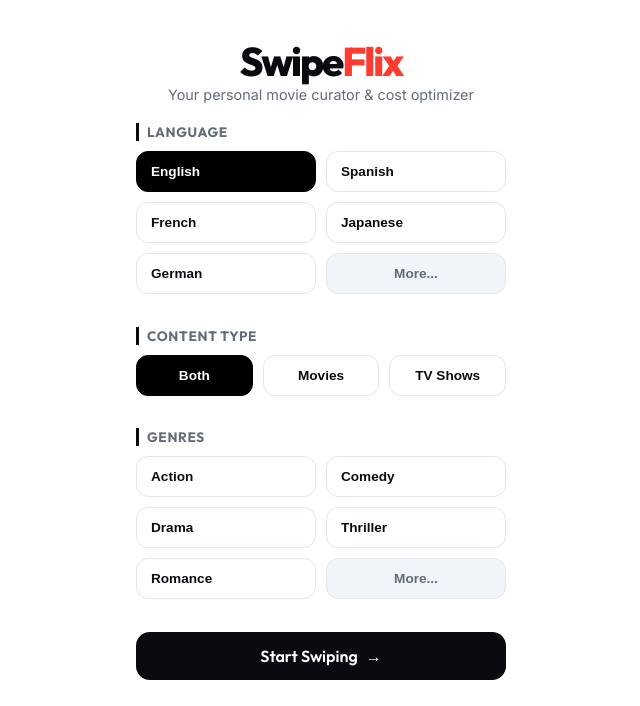
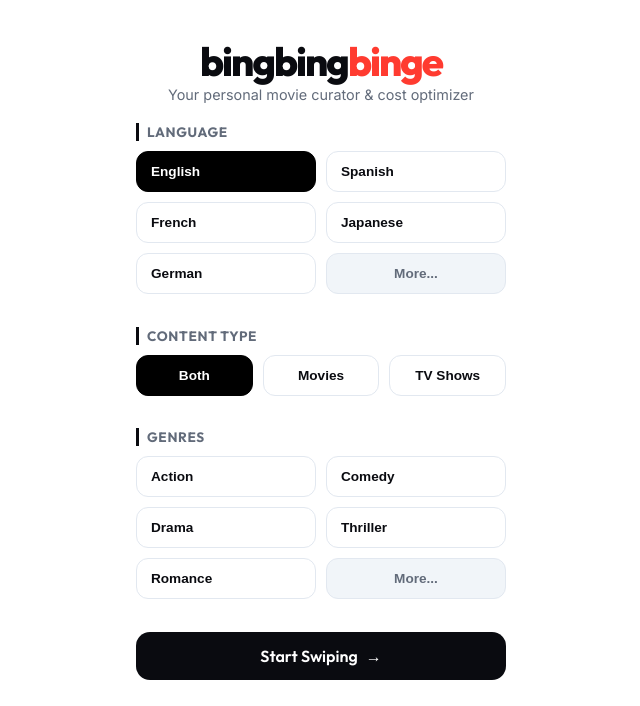
Before and after one commit to Ansaafanas/swipeflix, a website with bundled scripts: page public/index.html in a window 1280 px wide. Shown: the top 706 px of the page, without its empty margins (319-959 px from the left). Built offline with nearby package versions, Linux system fonts and the light colour scheme.

Commit message:
feat: rename app to bingbingbinge and change settings modal title to Preferences

```diff
--- a/package.json
+++ b/package.json
@@ -1,7 +1,7 @@
 {
-  "name": "swipeflix",
+  "name": "bingbingbinge",
   "version": "1.0.0",
-  "description": "SwipeFlix - A Tinder-Style Discovery & Streaming Aggregator Platform",
+  "description": "bingbingbinge - A Tinder-Style Discovery & Streaming Aggregator Platform",
   "main": "server.js",
   "type": "module",
   "scripts": {
--- a/public/app.js
+++ b/public/app.js
@@ -3,7 +3,7 @@ import { identityMatrix, matVecMul, dotProduct, sherman_morrison_update, quadFor
 
 // Global error logging for debugging
 window.addEventListener('error', (e) => {
-  console.error("SwipeFlix Runtime Error Captured: ", e.message, "at", e.filename, ":", e.lineno);
+  console.error("bingbingbinge Runtime Error Captured: ", e.message, "at", e.filename, ":", e.lineno);
   if (typeof showToast === 'function') {
     showToast(`App Error: ${e.message}`, 'warning');
   }
--- a/public/index.html
+++ b/public/index.html
@@ -3,7 +3,7 @@
 <head>
   <meta charset="UTF-8">
   <meta name="viewport" content="width=device-width, initial-scale=1.0, maximum-scale=1.0, user-scalable=no">
-  <title>SwipeFlix - Swipe Movies, Save Money</title>
+  <title>bingbingbinge - Swipe Movies, Save Money</title>
   <meta name="description" content="Discover movies with a Tinder-style swiping interface and get a cost-optimized streaming report tailored to your likes.">
 
   <!-- Fonts: Outfit (headings) & Inter (UI/Body) -->
@@ -23,7 +23,7 @@
          ========================================== -->
     <section id="onboarding-screen" class="screen active">
       <div class="brand-header">
-        <h1 class="logo-text">Swipe<span>Flix</span></h1>
+        <h1 class="logo-text">bingbing<span>binge</span></h1>
         <p class="tagline">Your personal movie curator & cost optimizer</p>
       </div>
 
@@ -72,7 +72,7 @@
           <svg viewBox="0 0 24 24" width="22" height="22" stroke="currentColor" stroke-width="2" fill="none" stroke-linecap="round" stroke-linejoin="round"><circle cx="12" cy="12" r="3"></circle><path d="M19.4 15a1.65 1.65 0 0 0 .33 1.82l.06.06a2 2 0 1 1-2.83 2.83l-.06-.06a1.65 1.65 0 0 0-1.82-.33 1.65 1.65 0 0 0-1 1.51V21a2 2 0 0 1-4 0v-.09A1.65 1.65 0 0 0 9 19.4a1.65 1.65 0 0 0-1.82.33l-.06.06a2 2 0 1 1-2.83-2.83l.06-.06a1.65 1.65 0 0 0 .33-1.82 1.65 1.65 0 0 0-1.51-1H3a2 2 0 0 1 0-4h.09A1.65 1.65 0 0 0 4.6 9a1.65 1.65 0 0 0-.33-1.82l-.06-.06a2 2 0 1 1 2.83-2.83l.06.06a1.65 1.65 0 0 0 1.82.33H9a1.65 1.65 0 0 0 1-1.51V3a2 2 0 0 1 4 0v.09a1.65 1.65 0 0 0 1 1.51 1.65 1.65 0 0 0 1.82-.33l.06-.06a2 2 0 1 1 2.83 2.83l-.06.06a1.65 1.65 0 0 0-.33 1.82V9a1.65 1.65 0 0 0 1.51 1H21a2 2 0 0 1 0 4h-.09a1.65 1.65 0 0 0-1.51 1z"></path></svg>
         </button>
 
-        <div class="logo-small">Swipe<span>Flix</span></div>
+        <div class="logo-small">bingbing<span>binge</span></div>
 
         <button id="btn-end" class="header-btn btn-finish-text" aria-label="Finish Session">
           Finish
@@ -142,7 +142,7 @@
          ========================================== -->
     <section id="dashboard-screen" class="screen">
       <div class="dashboard-header">
-        <h1 class="logo-text">Swipe<span>Flix</span></h1>
+        <h1 class="logo-text">bingbing<span>binge</span></h1>
       </div>
 
       <div class="dashboard-content" id="dashboard-content">
@@ -168,7 +168,7 @@
   <div id="settings-modal" class="modal">
     <div class="modal-content glass-panel">
       <button id="btn-close-settings" class="modal-close">&times;</button>
-      <h2>Revise Preferences</h2>
+      <h2>Preferences</h2>
 
       <div class="preference-section">
         <div class="preference-group-header">Language</div>
--- a/server.js
+++ b/server.js
@@ -434,7 +434,7 @@ app.get('*', (req, res) => {
 if (process.env.NODE_ENV !== 'production') {
   app.listen(PORT, () => {
     console.log(`===================================================`);
-    console.log(`SwipeFlix Server running at http://localhost:${PORT}`);
+    console.log(`bingbingbinge Server running at http://localhost:${PORT}`);
     console.log(`TMDB API Key: ${process.env.TMDB_API_KEY ? 'Configured ✓' : 'MISSING ✗'}`);
     console.log(`===================================================`);
   });
```
